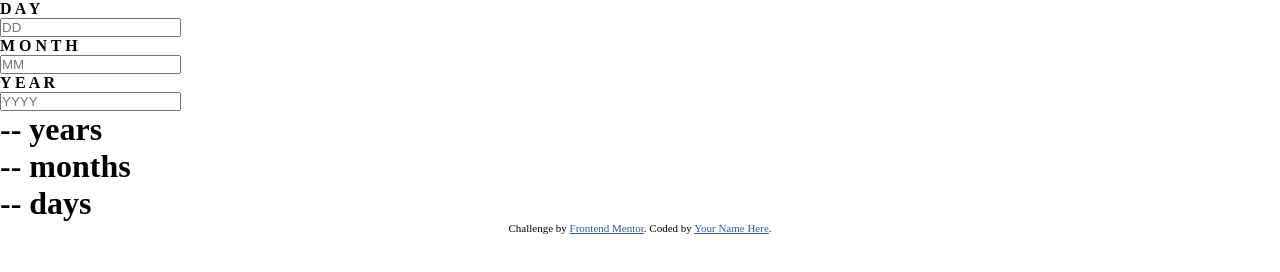
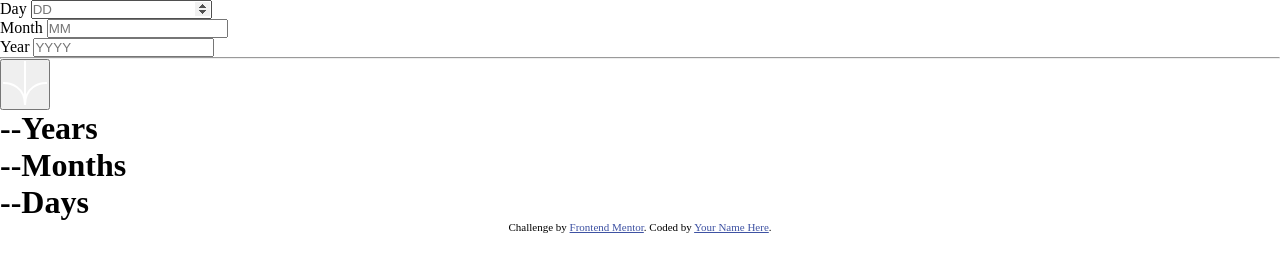
Before and after one commit to FabioYoshi/age-calculator, a plain HTML site: page age-calculator-app-main/index.html in a window 1280 px wide. Drawn offline with Linux system fonts and the light colour scheme.

Commit message:
Alterações no html e definição das cores no css.

```diff
--- a/age-calculator-app-main/index.html
+++ b/age-calculator-app-main/index.html
@@ -3,53 +3,47 @@
 <head>
   <meta charset="UTF-8">
   <meta name="viewport" content="width=device-width, initial-scale=1.0"> <!-- displays site properly based on user's device -->
-
   <link rel="icon" type="image/png" sizes="32x32" href="./assets/images/favicon-32x32.png">
   <link rel="stylesheet" href="style.css">
-
   <title>Frontend Mentor | Age calculator app</title>
-
-  <!-- Feel free to remove these styles or customise in your own stylesheet 👍 -->
-  <style>
-    .attribution { font-size: 11px; text-align: center; }
-    .attribution a { color: hsl(228, 45%, 44%); }
-  </style>
 </head>
 <body>
-  <div>
-    <div id="datas">
-      <h4>D A Y</h4>
-      <input type="number" name="" id="" placeholder="DD">
-      <h4>M O N T H</h4>
-      <input type="number" name="" id="" placeholder="MM">
-      <h4>Y E A R</h4>
-      <input type="number" name="" id="" placeholder="YYYY">
-    </div>
-    <div id="linha">
-
-    </div>
-    <div id="respostas">
-      <h1>-- years</h1>
-      <h1>-- months</h1>
-      <h1>-- days</h1>
-    </div>
-
+  <div class="container">
+    <form>
+      <div class="form-container">
+        <div class="block">
+          <label for="day">
+            Day
+          </label>
+          <input type="number" id="day" placeholder="DD">
+          <small></small>
+        </div>
+        <div class="block">
+          <label for="month">
+            Month
+          </label>
+          <input type="number" id="month" placeholder="MM">
+          <small></small>
+        </div>
+        <div class="block">
+          <label for="year">
+            Year
+          </label>
+          <input type="number" id="year" placeholder="YYYY">
+          <small></small>
+        </div>
+      </div>
+      <div class="submit-block">
+        <hr>
+        <button type="submit" class="submit-button"><img src="assets/images/icon-arrow.svg" alt="icon"></button>
+      </div>
+      <div class="output">
+        <h1><span id="YY">--</span>Years</h1>
+        <h1><span id="MM">--</span>Months</h1>
+        <h1><span id="DD">--</span>Days</h1>
+      </div>
+    </form>
   </div>
-
-
- <!--  Day
-  DD
-
-
-  MM
-
-  Year
-  YYYY
-
-  -- years
-  -- months
-  -- days -->
-
   <div class="attribution">
     Challenge by <a href="https://www.frontendmentor.io?ref=challenge" target="_blank">Frontend Mentor</a>.
     Coded by <a href="#">Your Name Here</a>.
--- a/age-calculator-app-main/style.css
+++ b/age-calculator-app-main/style.css
@@ -1,4 +1,26 @@
+/* Cores */
+:root {
+    --Purple: hsl(259, 100%, 65%);
+    --Light-red: hsl(0, 100%, 65%);
+    --White: hsl(0, 0%, 100%);
+    --Off-white: hsl(0, 0%, 94%);
+    --Light-grey: hsl(0, 0%, 86%);
+    --Smoke-grey: hsl(0, 1%, 44%);
+    --Off-black: hsl(0, 0%, 8%);
+}
+
+
+/* Estilos gerais */
 * {
     padding: 0;
     margin: 0;
 }
+
+/* Classes */
+.attribution {
+    font-size: 11px; text-align: center;
+}
+
+.attribution a {
+    color: hsl(228, 45%, 44%);
+}
```
